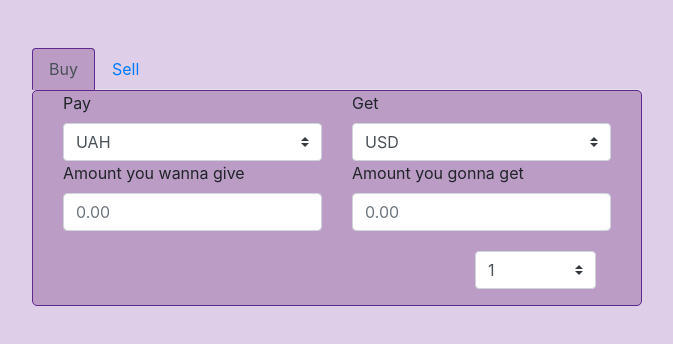
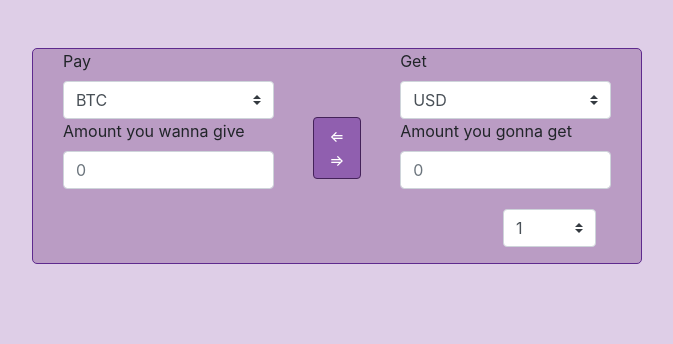
Before and after one commit to Alexandra1003/Currency_Converter, a website: page src/index.html in a window 1280 px wide. Shown: the whole page, without its empty margins (303-976 px from the left). Drawn offline with nearby package versions, Linux system fonts and the light colour scheme; files that its build step writes are made by us from their sources; no server answers.

Commit message:
feature/angular *add simple function for converting currency *add button to switch currencies *remove tabs

```diff
--- a/src/index.html
+++ b/src/index.html
@@ -19,39 +19,39 @@
   </div>
   <main class="pt-5">
     <div class="content-wrapper col-md-6">
-      <ul class="nav nav-tabs">
-        <li class="nav-item">
-          <a class="nav-link active" href="#">Buy</a>
-        </li>
-        <li class="nav-item">
-          <a class="nav-link" href="#">Sell</a>
-        </li>
-      </ul>
       <div class="form-wrapper" ng-controller="TestController">
         <form class="form col-md-12">
-          <div class="form-group col-md-6">
+          <div class="form-group col-md-5">
             <label for="exampleInputName2">Pay</label>
             <div class="input-group">
-              <select class="custom-select" id="inputGroupSelect04" ng-options="thing for thing in currencyList | excludeFrom:fieldBuy"
+              <select class="custom-select" id="inputGroupSelect04" ng-options="currency for currency in currencyList | filterCurrency:fieldBuy"
                 ng-model="fieldSell">
               </select>
             </div>
 
             <label for="exampleInputName2">Amount you wanna give</label>
-            <input type="text" class="form-control" id="exampleInputName2" placeholder="0.00">
+            <input type="text" ng-model="inputSell" ng-change="changeBuyInput()" autocomplete="off" class="form-control"
+              id="exampleInputName2" placeholder="0">
+          </div>
+          <div class="form-group col-md-1">
+            <button type="button" class="btn change-button" ng-click="onClick()">
+              <span>&#8656;</span>
+              <span>&#8658;</span>
+            </button>
           </div>
 
-          <div class="form-group col-md-6">
+          <div class="form-group col-md-5">
             <label for="exampleInputName2">Get</label>
 
             <div class="input-group">
-              <select class="custom-select" id="inputGroupSelect04" ng-options="thing for thing in currencyList  | excludeFrom:fieldSell"
+              <select class="custom-select" id="inputGroupSelect04" ng-options="currency for currency in currencyList  | filterCurrency:fieldSell"
                 ng-model="fieldBuy">
               </select>
             </div>
 
             <label for="exampleInputName2">Amount you gonna get</label>
-            <input type="text" class="form-control right-input" id="exampleInputName2" placeholder="0.00">
+            <input type="text" ng-model="inputBuy" ng-change="changeSellInput()" autocomplete="off" class="form-control right-input"
+              id="exampleInputName2" placeholder="0">
 
             <div class="input-group col-md-7 commission-select">
               <select class="custom-select" id="inputGroupSelect04" ng-options="thing for thing in commissionList"
--- a/src/js/controller.js
+++ b/src/js/controller.js
@@ -1,9 +1,10 @@
+/* eslint-disable no-console */
 /* eslint-disable max-params */
 /* global angular */
 
 (function() {
-  window.app.filter('excludeFrom', [function() {
-    return function(array, expression, comparator) {
+  window.app.filter('filterCurrency', [function() {
+    return function(array, expression) {
       return array.filter(function(item) {
         return !expression || !angular.equals(item, expression);
       });
@@ -14,14 +15,30 @@
     ['$scope', 'apiService', 'CurrencyList', 'CommissionList',
       function($scope, apiService, CurrencyList, CommissionList) {
         $scope.fieldCommission = CommissionList[0];
-        $scope.fieldSell = CurrencyList[4];
+        $scope.fieldSell = CurrencyList[3];
         $scope.fieldBuy = CurrencyList[0];
 
         $scope.currencyList = CurrencyList;
         $scope.commissionList = CommissionList;
 
+        $scope.onClick = () => {
+          [$scope.fieldSell, $scope.fieldBuy] = [$scope.fieldBuy, $scope.fieldSell];
+        };
+
+        $scope.changeBuyInput = () => {
+          const rate1 = $scope.list.find(el => el.ccy === $scope.fieldSell).buy;
+          const rate2 = $scope.list.find(el => el.ccy === $scope.fieldBuy).sale;
+          $scope.inputBuy = $scope.inputSell * rate1 / rate2;
+        };
+
+        $scope.changeSellInput = () => {
+          const rate = $scope.list.find(el => el.ccy === $scope.fieldBuy).sale;
+          $scope.inputSell = $scope.inputBuy * rate;
+        };
+
         apiService.getExchangeRate().then(data => {
           $scope.list = data;
+          console.log($scope.list);
         });
       }]);
 })();
--- a/src/js/service.js
+++ b/src/js/service.js
@@ -2,7 +2,7 @@
 /* global angular */
 
 (function() {
-  window.app.constant('CurrencyList', ['USD', 'EUR', 'RUR', 'BTC', 'UAH']);
+  window.app.constant('CurrencyList', ['USD', 'EUR', 'RUR', 'BTC']);
   window.app.constant('CommissionList', [1, 2, 5, 10, 20]);
 
   window.app.service('apiService', ['$http', function($http) {
@@ -13,6 +13,7 @@
         url: 'https://api.privatbank.ua/p24api/pubinfo?json&exchange&coursid=5'
       }).then(({ data }) => {
         this.exchangeRate = data;
+        console.log('rate', this.exchangeRate);
         return this.exchangeRate;
       });
     };
--- a/src/scss/styles.scss
+++ b/src/scss/styles.scss
@@ -20,6 +20,19 @@ body {
   border: 1px solid #5e2a8e;
   border-radius: 5px;
 
+  .form-group.col-md-1 {
+    display: flex;
+    flex-direction: column;
+    justify-content: center;
+    padding: 0;
+
+    .change-button {
+      background: #905faf;
+      border-color: #442259;
+      color: white;
+    }
+  }
+
   .right-input {
     margin-bottom: 20px;
   }
```
